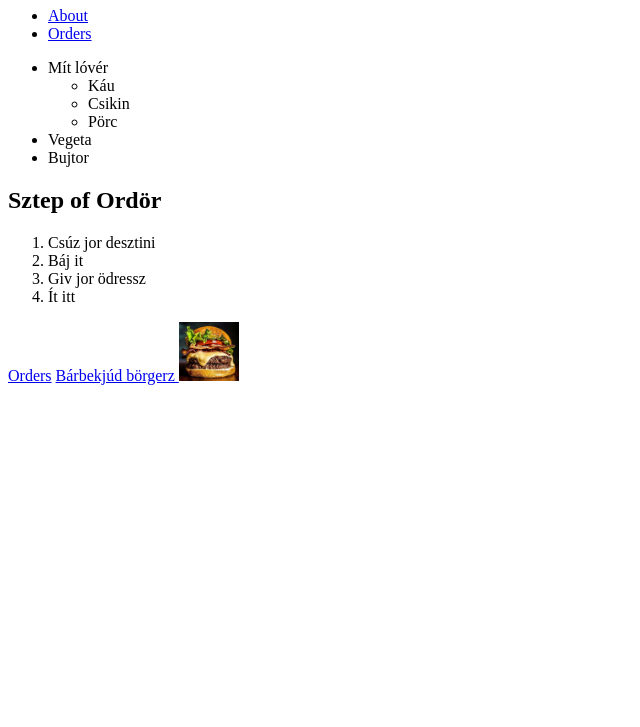
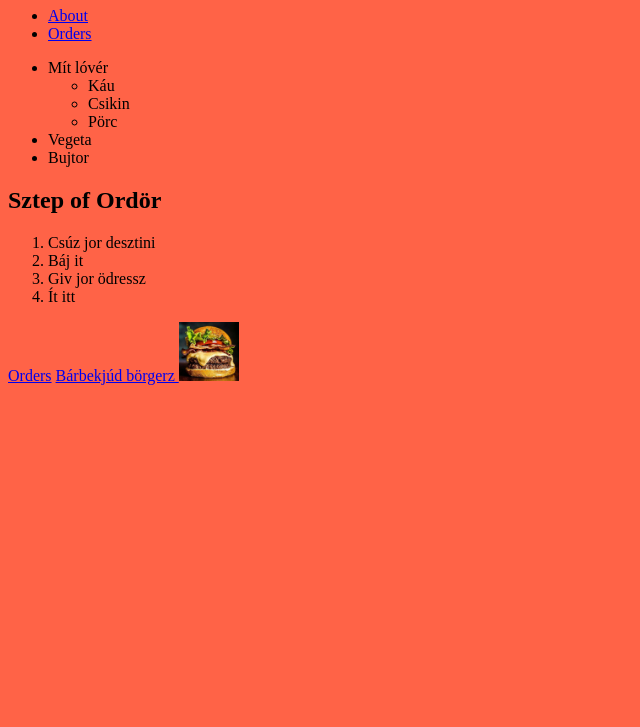
Before and after one commit to bEFly00/bEFly.github.io, a plain HTML site: page index.html in a window 1280 px wide. Shown: the part 73-800 px from the top of the page, without its empty margins (0-640 px from the left). Drawn offline with Linux system fonts and the light colour scheme.

Commit message:
feat: update background color

```diff
--- a/index.html
+++ b/index.html
@@ -6,6 +6,11 @@
     <meta http-equiv="X-UA-Compatible" content="IE=edge">
     <meta name="viewport" content="width=device-width, initial-scale=1.0">
     <title>Weblap</title>
+    <style>
+        body {
+            background: tomato;
+        }
+    </style>
 </head>
 
 <body>
```
